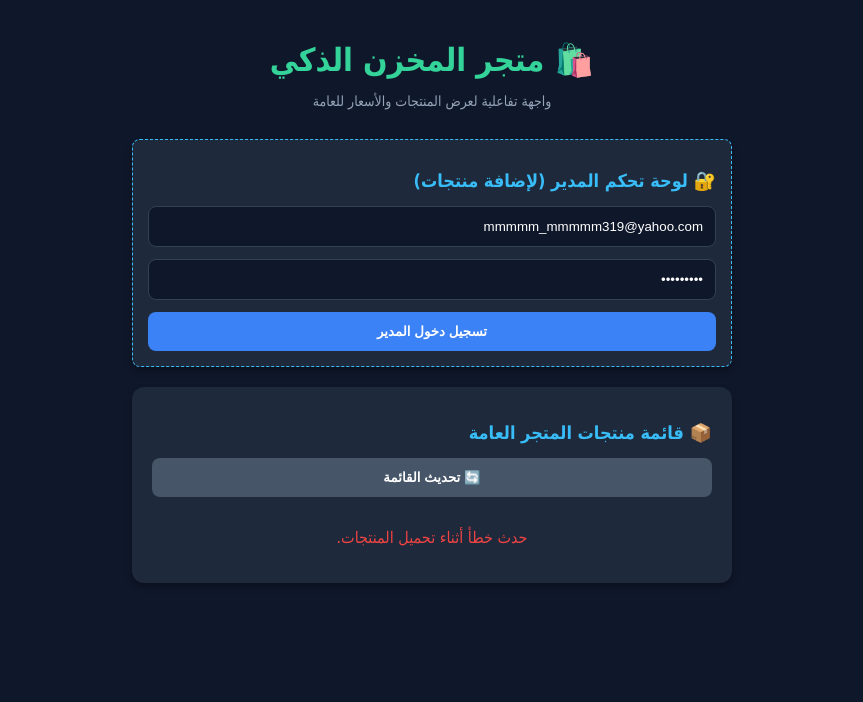
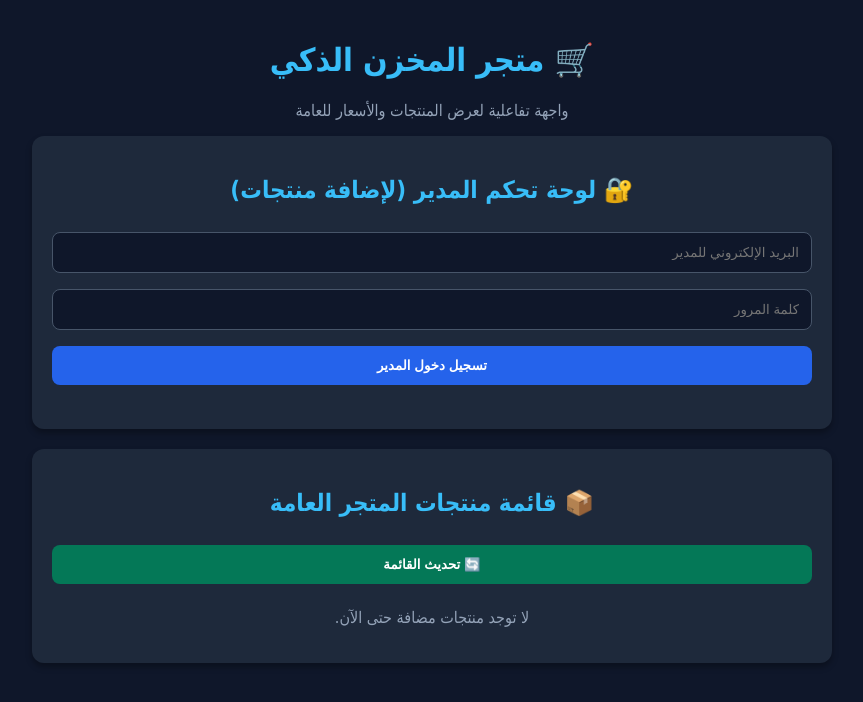
Before and after one commit to gassar0/Repository-name, a Flask app: page / in a window 1280 px wide. Shown: the top 702 px of the page, without its empty margins (208-1071 px from the left). Run offline with Flask 3, Linux system fonts and the light colour scheme; data that the repository does not hold is empty.

Commit message:
Update store.html

```diff
--- a/templates/store.html
+++ b/templates/store.html
@@ -13,218 +13,177 @@
             padding: 20px;
         }
         .container {
-            max-width: 600px;
+            max-width: 800px;
             margin: 0 auto;
         }
-        header {
+        h1, h2 {
             text-align: center;
-            margin-bottom: 30px;
-        }
-        header h1 {
-            color: #34d399;
-            margin-bottom: 5px;
-        }
-        header p {
-            color: #94a3b8;
-            font-size: 14px;
+            color: #38bdf8;
         }
         .card {
             background-color: #1e293b;
+            padding: 20px;
             border-radius: 12px;
-            padding: 20px;
+            box-shadow: 0 4px 6px rgba(0,0,0,0.3);
             margin-bottom: 20px;
-            box-shadow: 0 4px 6px rgba(0,0,0,0.3);
         }
-        h2 {
-            font-size: 18px;
-            color: #38bdf8;
-            margin-bottom: 15px;
-        }
-        input {
+        input, button {
             width: 100%;
             padding: 12px;
-            margin-bottom: 12px;
+            margin: 8px 0;
+            border-radius: 8px;
+            border: 1px solid #475569;
             background-color: #0f172a;
-            border: 1px solid #334155;
-            border-radius: 8px;
             color: #fff;
             box-sizing: border-box;
         }
         button {
-            width: 100%;
-            padding: 12px;
-            background-color: #3b82f6;
-            color: white;
+            background-color: #2563eb;
             border: none;
-            border-radius: 8px;
             font-weight: bold;
             cursor: pointer;
             transition: background 0.3s;
         }
         button:hover {
-            background-color: #2563eb;
+            background-color: #1d4ed8;
         }
         .product-item {
-            background-color: #0f172a;
+            background-color: #334155;
             padding: 15px;
+            margin-top: 10px;
             border-radius: 8px;
-            margin-bottom: 10px;
             display: flex;
             justify-content: space-between;
             align-items: center;
-            border: 1px solid #334155;
         }
-        .product-info h3 {
-            margin: 0 0 5px 0;
-            color: #f1f5f9;
-        }
-        .product-info p {
-            margin: 0;
-            color: #94a3b8;
-            font-size: 13px;
-        }
-        .product-price {
-            color: #34d399;
-            font-weight: bold;
-            font-size: 16px;
-        }
-        .admin-section {
-            border: 1px dashed #38bdf8;
-            padding: 15px;
-            border-radius: 8px;
-            margin-bottom: 20px;
-        }
+        .error { color: #f87171; text-align: center; }
+        .success { color: #4ade80; text-align: center; }
     </style>
 </head>
 <body>
+
 <div class="container">
-        <header>
-            <h1>🛍️ متجر المخزن الذكي</h1>
-            <p>واجهة تفاعلية لعرض المنتجات والأسعار للعامة</p>
-        </header>
+    <h1>🛒 متجر المخزن الذكي</h1>
+    <p style="text-align: center; color: #94a3b8;">واجهة تفاعلية لعرض المنتجات والأسعار للعامة</p>
 
-        <!-- قسم تسجيل دخول المدير (مخفي للعامة، يظهر ليك) -->
-        <div class="card admin-section">
+    <!-- لوحة تحكم المدير -->
+    <div class="card">
         <h2>🔐 لوحة تحكم المدير (لإضافة منتجات)</h2>
-            <div id="login-form">
-                <input type="email" id="email" placeholder="البريد الإلكتروني للمدير" value="mmmmm_mmmmm319@yahoo.com">
-                <input type="password" id="password" placeholder="كلمة المرور" value="Zx1231992">
+        <div id="login-section">
+            <input type="email" id="admin-email" placeholder="البريد الإلكتروني للمدير">
+            <input type="password" id="admin-password" placeholder="كلمة المرور">
             <button onclick="loginAdmin()">تسجيل دخول المدير</button>
+            <p id="login-msg"></p>
         </div>
-            <div id="add-product-form" style="display: none; margin-top: 15px;">
-                <p style="color: #34d399; font-size: 14px; margin-bottom: 10px;">✅ تم تسجيل الدخول بنجاح كمدير</p>
-                <input type="text" id="p-name" placeholder="اسم المنتج (مثال: لاب توب ديل)">
-                <input type="number" id="p-qty" placeholder="الكمية المتاحة">
-                <input type="number" id="p-price" placeholder="السعر">
-                <button onclick="addProduct()" style="background-color: #10b981;">إضافة المنتج للمتجر</button>
+
+        <div id="admin-panel" style="display: none;">
+            <p class="success">تم تسجيل الدخول بنجاح كمدير ✅</p>
+            <h3>إضافة منتج جديد</h3>
+            <input type="text" id="prod-name" placeholder="اسم المنتج">
+            <input type="number" id="prod-qty" placeholder="الكمية">
+            <input type="number" step="0.01" id="prod-price" placeholder="السعر">
+            <button onclick="addProduct()">إضافة للمتجر فوراً</button>
+            <p id="add-msg"></p>
         </div>
     </div>
 
-        <!-- قائمة المنتجات (متاحة للجميع فوراً) -->
+    <!-- قائمة المنتجات العامة -->
     <div class="card">
         <h2>📦 قائمة منتجات المتجر العامة</h2>
-            <button onclick="loadProducts()" style="background-color: #475569; margin-bottom: 15px;">🔄 تحديث القائمة</button>
-            <div id="products-list">
+        <button onclick="loadProducts()" style="background-color: #047857;">🔄 تحديث القائمة</button>
+        <div id="products-list" style="margin-top: 15px;">
             <p style="text-align: center; color: #94a3b8;">جاري تحميل المنتجات...</p>
         </div>
     </div>
 </div>
 
 <script>
-        // جلب المنتجات تلقائياً أول ما الصفحة تفتح
-        async function loadProducts() {
-            try {
-                const response = await fetch('/api/inventory');
-                const data = await response.json();
+    // جلب المنتجات تلقائياً عند فتح الصفحة
+    window.onload = function() {
+        loadProducts();
+    };
+
+    function loginAdmin() {
+        const email = document.getElementById('admin-email').value;
+        const password = document.getElementById('admin-password').value;
+
+        fetch('/admin/login', {
+            method: 'POST',
+            headers: { 'Content-Type': 'application/json' },
+            body: JSON.stringify({ email, password })
+        })
+        .then(res => res.json())
+        .then(data => {
+            if (data.status === 'success') {
+                document.getElementById('login-section').style.display = 'none';
+                document.getElementById('admin-panel').style.display = 'block';
+            } else {
+                document.getElementById('login-msg').innerText = data.message;
+                document.getElementById('login-msg').className = 'error';
+            }
+        })
+        .catch(err => {
+            document.getElementById('login-msg').innerText = 'حدث خطأ في الاتصال بالسيرفر';
+            document.getElementById('login-msg').className = 'error';
+        });
+    }
+
+    function addProduct() {
+        const name = document.getElementById('prod-name').value;
+        const quantity = document.getElementById('prod-qty').value;
+        const price = document.getElementById('prod-price').value;
+
+        fetch('/add-product', {
+            method: 'POST',
+            headers: { 'Content-Type': 'application/json' },
+            body: JSON.stringify({ name, quantity, price })
+        })
+        .then(res => res.json())
+        .then(data => {
+            const msg = document.getElementById('add-msg');
+            msg.innerText = data.message;
+            msg.className = 'success';
+            loadProducts(); // تحديث القائمة فوراً
+        })
+        .catch(err => {
+            const msg = document.getElementById('add-msg');
+            msg.innerText = 'حدث خطأ أثناء الإضافة';
+            msg.className = 'error';
+        });
+    }
+
+    function loadProducts() {
         const listDiv = document.getElementById('products-list');
+        listDiv.innerHTML = '<p style="text-align: center; color: #94a3b8;">جاري التحديث...</p>';
 
-                if (data.products && data.products.length > 0) {
-                    let html = '';
-                    data.products.forEach(p => {
-                        html += `
+        fetch('/api/products')
+        .then(res => res.json())
+        .then(products => {
+            listDiv.innerHTML = '';
+            if (products.length === 0) {
+                listDiv.innerHTML = '<p style="text-align: center; color: #94a3b8;">لا توجد منتجات مضافة حتى الآن.</p>';
+                return;
+            }
+            products.forEach(p => {
+                listDiv.innerHTML += `
                     <div class="product-item">
-                                <div class="product-info">
-                                    <h3>${p.name}</h3>
-                                    <p>الكمية المتاحة: ${p.quantity}</p>
+                        <div>
+                            <strong>${p.name}</strong><br>
+                            <small style="color: #94a3b8;">البائع: ${p.vendor}</small>
                         </div>
-                                <div class="product-price">${p.price} دولار</div>
+                        <div>
+                            <span>الكمية: ${p.quantity}</span> |
+                            <span style="color: #38bdf8; font-weight: bold;">${p.price} ر.س</span>
+                        </div>
                     </div>
                 `;
             });
-                    listDiv.innerHTML = html;
-                } else {
-                    listDiv.innerHTML = '<p style="text-align: center; color: #94a3b8;">لا توجد منتجات مضافة حالياً في المتجر.</p>';
+        })
+        .catch(err => {
+            listDiv.innerHTML = '<p class="error">حدث خطأ أثناء تحميل المنتجات.</p>';
+        });
     }
-            } catch (error) {
-                console.error('Error:', error);
-                document.getElementById('products-list').innerHTML = '<p style="text-align: center; color: #ef4444;">حدث خطأ أثناء تحميل المنتجات.</p>';
-            }
-        }
+</script>
 
-        // تسجيل الدخول للمدير
-        async function loginAdmin() {
-            const email = document.getElementById('email').value;
-            const password = document.getElementById('password').value;
-
-            try {
-                const response = await fetch('/api/auth/login', {
-                    method: 'POST',
-                    headers: { 'Content-Type': 'application/json' },
-                    body: JSON.stringify({ username: email, password: password })
-                });
-                const data = await response.json();
-
-                if (response.ok) {
-                    localStorage.setItem('admin_token', data.token);
-                    document.getElementById('login-form').style.display = 'none';
-                    document.getElementById('add-product-form').style.display = 'block';
-                    alert('تم تسجيل الدخول بنجاح!');
-                } else {
-                    alert('فشل تسجيل الدخول: تأكد من الإيميل وباسورد المدير');
-                }
-            } catch (error) {
-                alert('حدث خطأ في الاتصال بالسيرفر');
-            }
-        }
-
-        // إضافة منتج جديد (محمي بالتوكن)
-        async function addProduct() {
-            const name = document.getElementById('p-name').value;
-            const quantity = document.getElementById('p-qty').value;
-            const price = document.getElementById('p-price').value;
-            const token = localStorage.getItem('admin_token');
-
-            if (!name || !quantity || !price) {
-                alert('الرجاء إدخال جميع بيانات المنتج');
-                return;
-            }
-
-            try {
-                const response = await fetch('/api/inventory', {
-                    method: 'POST',
-                    headers: {
-                        'Content-Type': 'application/json',
-                        'Authorization': `Bearer ${token}`
-                    },
-                    body: JSON.stringify({ name, quantity: parseInt(quantity), price: parseFloat(price) })
-                });
-
-                if (response.ok) {
-                    alert('تم إضافة المنتج بنجاح للمتجر!');
-                    document.getElementById('p-name').value = '';
-                    document.getElementById('p-qty').value = '';
-                    document.getElementById('p-price').value = '';
-                    loadProducts();
-                } else {
-                    alert('جلسة الدخول انتهت، يرجى تسجيل الدخول مرة أخرى');
-                }
-            } catch (error) {
-                alert('حدث خطأ أثناء الإضافة');
-            }
-        }
-
-        // أول ما الصفحة تفتح هات المنتجات فوراً
-        window.onload = loadProducts;
-    </script>
 </body>
 </html>
```
Lines whose indentation alone changed are shown as unchanged.
